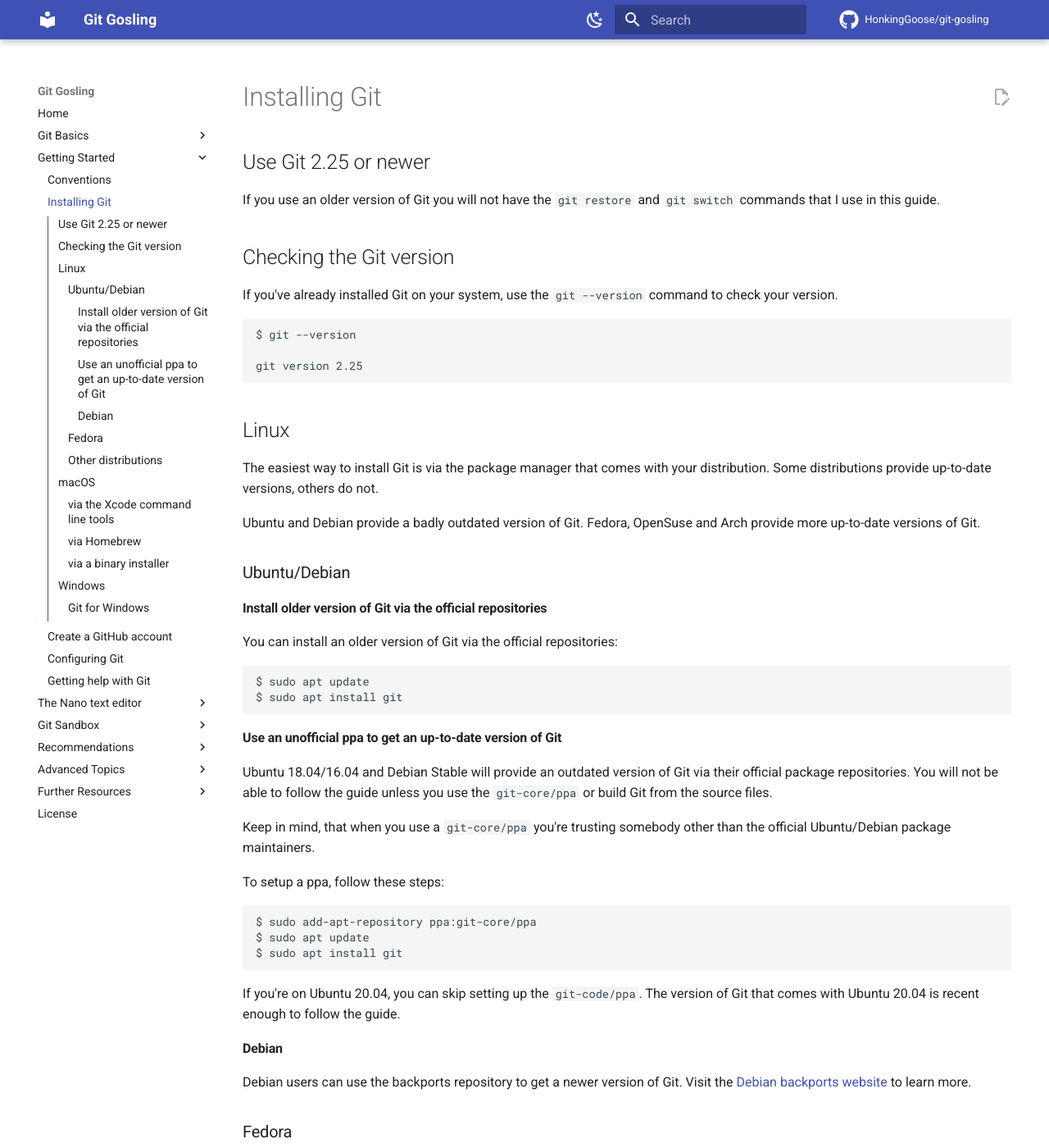
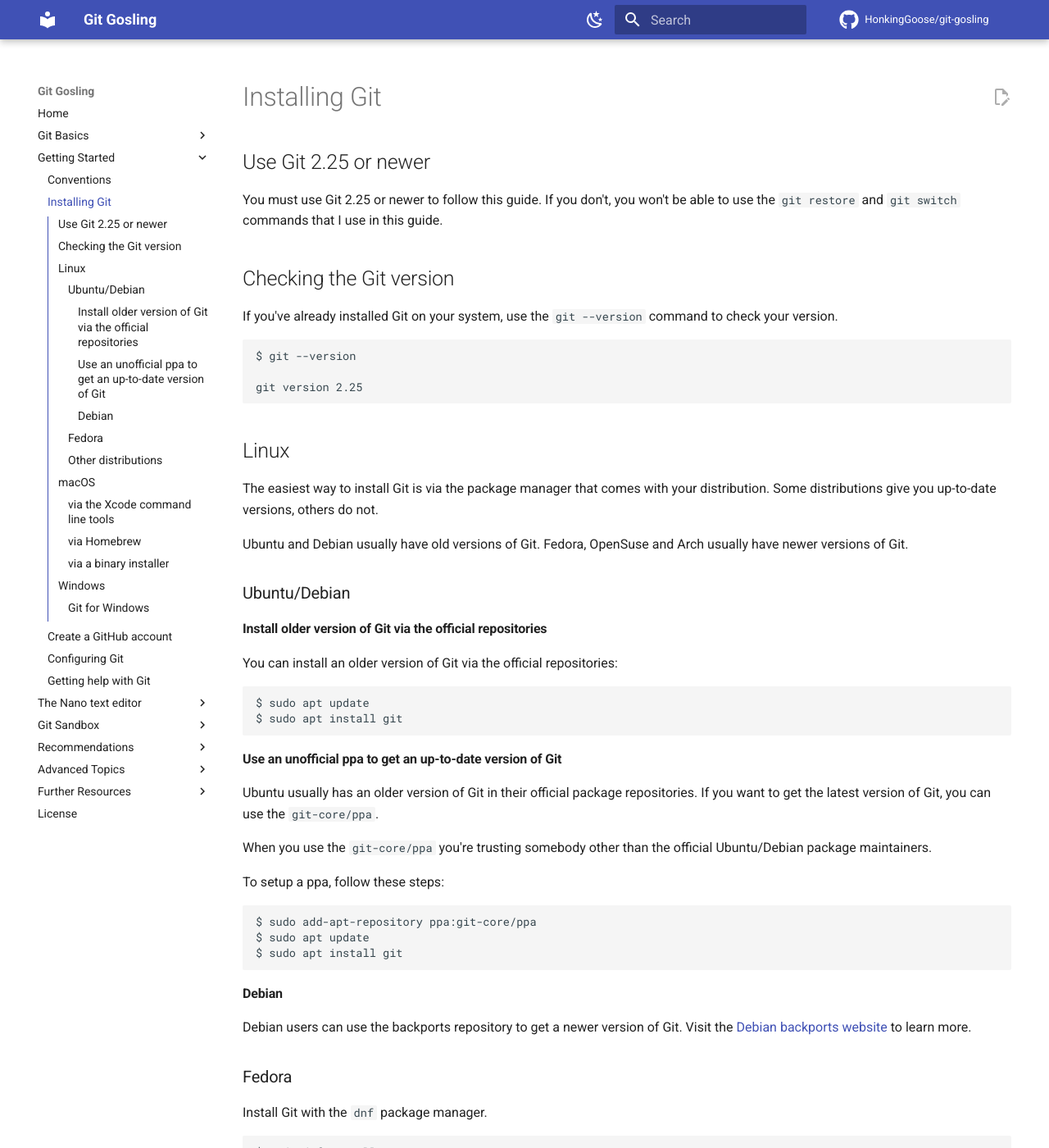
Before and after one commit to HonkingGoose/git-gosling, an MkDocs documentation site: the page built from docs/getting_started/installing_git.md, in a window 1280 px wide and 1400 px high. Shown: the whole window at 82% size. Built offline with MkDocs 1.6.1 and Material for MkDocs 9.7.7, drawn with Linux system fonts in a browser that asks for light colours; comment, search, counter and statistics services are not loaded; some of the changed text lies outside the part shown.

Commit message:
docs: update installing Git instructions (#556)

````diff
--- a/docs/getting_started/installing_git.md
+++ b/docs/getting_started/installing_git.md
@@ -4,7 +4,8 @@ title: Installing Git
 
 ## Use Git 2.25 or newer
 
-If you use an older version of Git you will not have the `git restore` and `git switch` commands that I use in this guide.
+You must use Git 2.25 or newer to follow this guide.
+If you don't, you won't be able to use the `git restore` and `git switch` commands that I use in this guide.
 
 ## Checking the Git version
 
@@ -19,10 +20,10 @@ git version 2.25
 ## Linux
 
 The easiest way to install Git is via the package manager that comes with your distribution.
-Some distributions provide up-to-date versions, others do not.
+Some distributions give you up-to-date versions, others do not.
 
-Ubuntu and Debian provide a badly outdated version of Git.
-Fedora, OpenSuse and Arch provide more up-to-date versions of Git.
+Ubuntu and Debian usually have old versions of Git.
+Fedora, OpenSuse and Arch usually have newer versions of Git.
 
 ### Ubuntu/Debian
 
@@ -37,10 +38,10 @@ $ sudo apt install git
 
 #### Use an unofficial ppa to get an up-to-date version of Git
 
-Ubuntu 18.04/16.04 and Debian Stable will provide an outdated version of Git via their official package repositories.
-You will not be able to follow the guide unless you use the `git-core/ppa` or build Git from the source files.
+Ubuntu usually has an older version of Git in their official package repositories.
+If you want to get the latest version of Git, you can use the `git-core/ppa`.
 
-Keep in mind, that when you use a `git-core/ppa` you're trusting somebody other than the official Ubuntu/Debian package maintainers.
+When you use the `git-core/ppa` you're trusting somebody other than the official Ubuntu/Debian package maintainers.
 
 To setup a ppa, follow these steps:
 
@@ -50,9 +51,6 @@ $ sudo apt update
 $ sudo apt install git
 ```
 
-If you're on Ubuntu 20.04, you can skip setting up the `git-code/ppa`.
-The version of Git that comes with Ubuntu 20.04 is recent enough to follow the guide.
-
 #### Debian
 
 Debian users can use the backports repository to get a newer version of Git.
@@ -60,7 +58,7 @@ Visit the [Debian backports website](https://backports.debian.org/) to learn mor
 
 ### Fedora
 
-Install Git with the `dnf` package management system:
+Install Git with the `dnf` package manager.
 
 ```
 $ sudo dnf install git
@@ -99,7 +97,7 @@ Go to https://git-scm.com/download/mac to download a binary installer.
 
 Go to https://git-scm.com/download/win to download **Git for Windows**.
 
-When you're installing Git for Windows tick the _check for updates_ checkbox.
-It's easy to update Git for Windows, as the program does all the work for you.
+When you're installing Git for Windows select the _check for updates_ checkbox.
+Git for Windows will then regulary update Git.
 
 If you want to follow along with this guide, tell Git for Windows to use the `nano` text editor.
````
Also changed, not shown: other parts of docs/getting_started/installing_git.md (+2 -2 lines).
